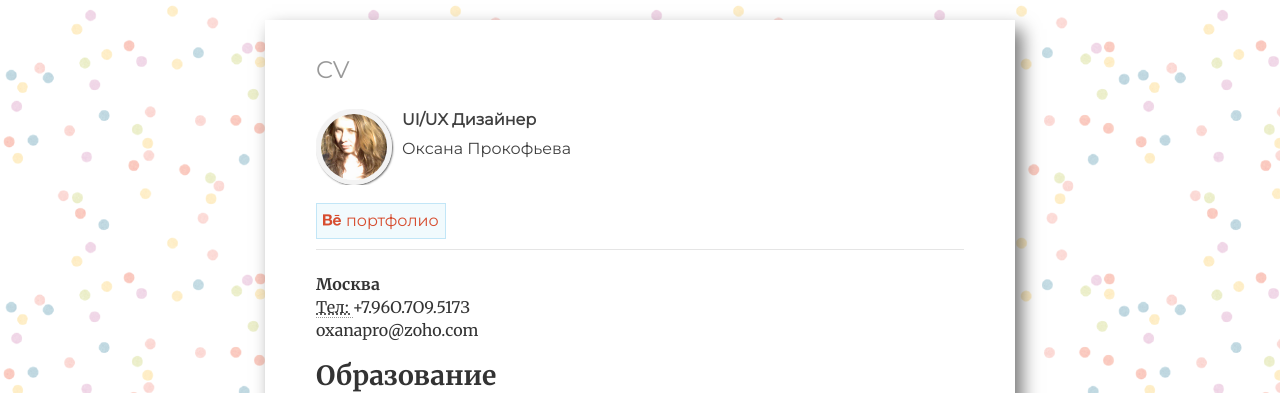
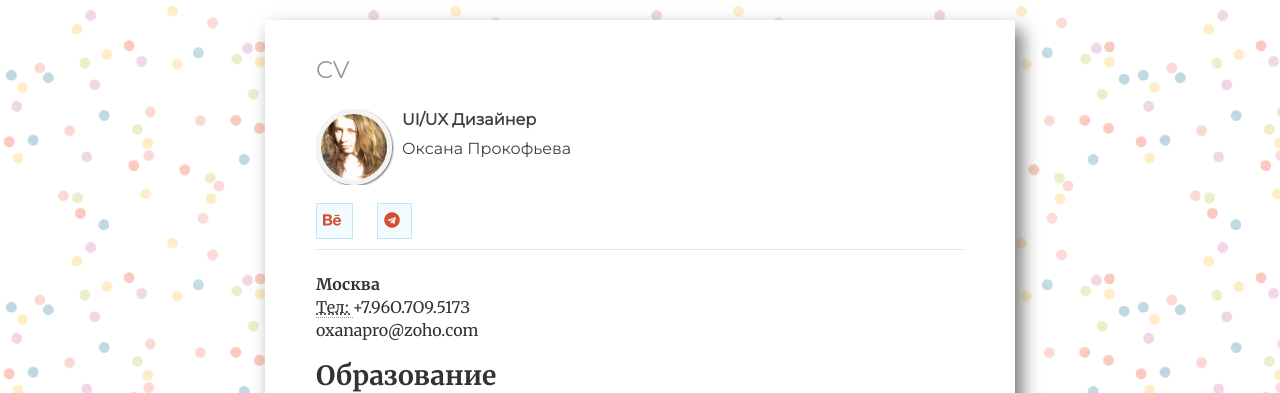
Before and after one commit to cvkp/cvkp.github.io, a Jekyll site: the page built from index.html, in a window 1280 px wide. Shown: the top 393 px of the page. Built offline with Jekyll 4.4.1, drawn with Linux system fonts in a browser that asks for light colours; nearby versions of some CDN libraries; the list of posts is cut into pages by our own code.

Commit message:
Update index.html

```diff
--- a/index.html
+++ b/index.html
@@ -39,8 +39,9 @@ ref: cv
 
 			<p class="cv-links">
 
-<a href="https://www.behance.net/xeni-xeni/"><i class="fa fa-behance" aria-hidden="true"></i>Портфолио</a>
+<a href="https://www.behance.net/xeni-xeni/"><i class="fa fa-behance" aria-hidden="true"></i></a>
 
+		<a href="https://www.behance.net/xeni-xeni/">	<i class="fa fa-telegram" aria-hidden="true"></i></a>
 
 
 
```
